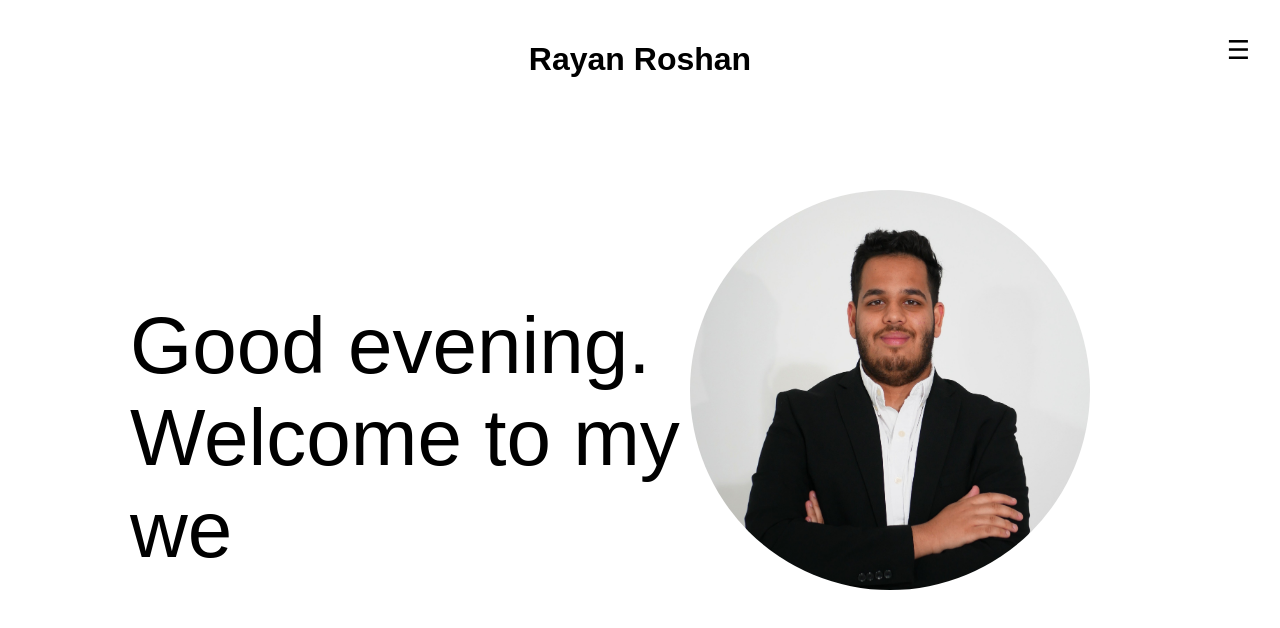
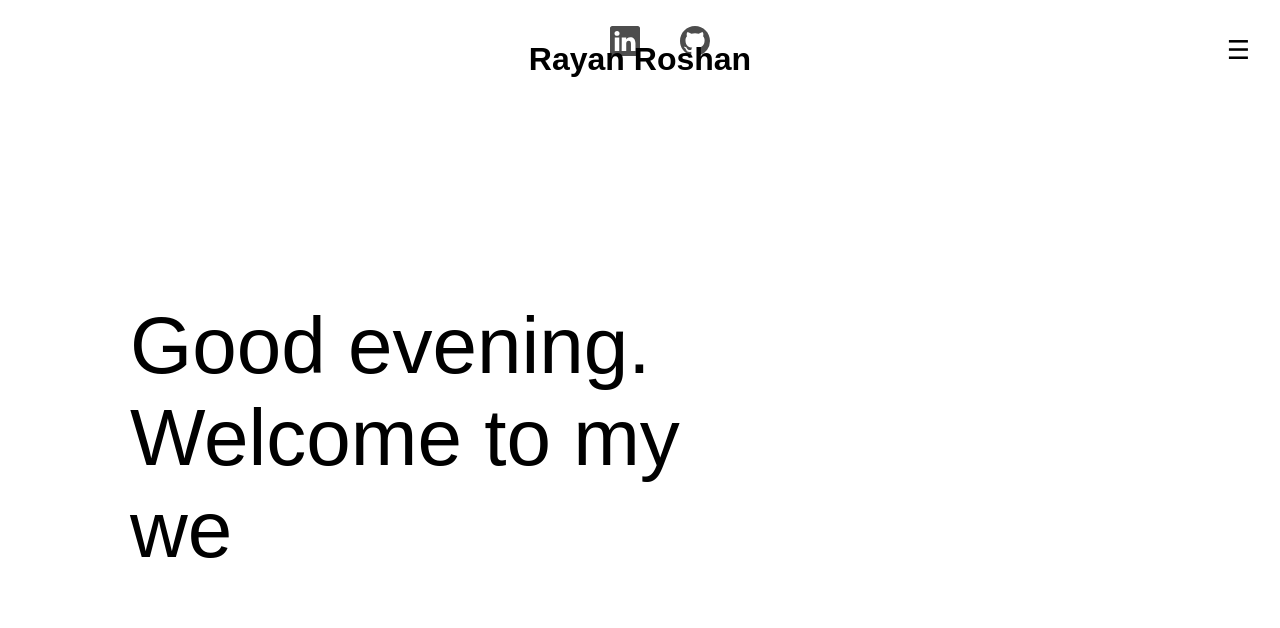
Before and after one commit to Rayan-Roshan21/Rayan_Roshan_website, a React (Vite) app in the folder Rayan_Roshan_Website/: page / in a window 1280 px wide. Shown: the top 628 px of the page. Built offline with nearby package versions, Linux system fonts and the light colour scheme.

Commit message:
Added the infobar and the image

```diff
--- a/Rayan_Roshan_Website/package.json
+++ b/Rayan_Roshan_Website/package.json
@@ -11,7 +11,8 @@
   },
   "dependencies": {
     "react": "^19.1.0",
-    "react-dom": "^19.1.0"
+    "react-dom": "^19.1.0",
+    "styled-components": "^6.1.18"
   },
   "devDependencies": {
     "@eslint/js": "^9.25.0",
--- a/Rayan_Roshan_Website/src/App.css
+++ b/Rayan_Roshan_Website/src/App.css
@@ -20,7 +20,7 @@
 
 .profile-image {
   position: absolute;
-  top: 190px;
+  top: 230px;
   right: 190px;
   width: 400px;
   height: 400px;
--- a/Rayan_Roshan_Website/src/App.jsx
+++ b/Rayan_Roshan_Website/src/App.jsx
@@ -2,7 +2,7 @@
 import './App.css';
 import Sidebar from './Sidebar/Sidebar';
 import profileImage from './assets/profile-image.JPG';
-
+import Tooltip from './Tooltip';
 
 function App() {
   const [introText, setIntroText] = useState('');
@@ -57,12 +57,15 @@
   }, [charIndex, isDeleting, textIndex, texts]);
 
   return (
+    <>
     <div className="App">
       <Sidebar />
       <h1 className="title">Rayan Roshan</h1>
       <div id="intro">{introText}</div>
-      <img className="profile-image" src={profileImage} alt="profile" />
     </div>
+    <div>
+        <Tooltip />
+      </div></>
   );
 }
 
--- /dev/null
+++ b/Rayan_Roshan_Website/src/Tooltip.jsx
@@ -0,0 +1,112 @@
+import React from 'react';
+import styled from 'styled-components';
+
+const Tooltip = () => {
+  return (
+    <StyledWrapper>
+      <ul className="example-2">
+        <li className="icon-content">
+          <a href="https://linkedin.com/" aria-label="LinkedIn" data-social="linkedin">
+            <div className="filled" />
+            <svg xmlns="http://www.w3.org/2000/svg" width={16} height={16} fill="currentColor" className="bi bi-linkedin" viewBox="0 0 16 16" xmlSpace="preserve">
+              <path d="M0 1.146C0 .513.526 0 1.175 0h13.65C15.474 0 16 .513 16 1.146v13.708c0 .633-.526 1.146-1.175 1.146H1.175C.526 16 0 15.487 0 14.854zm4.943 12.248V6.169H2.542v7.225zm-1.2-8.212c.837 0 1.358-.554 1.358-1.248-.015-.709-.52-1.248-1.342-1.248S2.4 3.226 2.4 3.934c0 .694.521 1.248 1.327 1.248zm4.908 8.212V9.359c0-.216.016-.432.08-.586.173-.431.568-.878 1.232-.878.869 0 1.216.662 1.216 1.634v3.865h2.401V9.25c0-2.22-1.184-3.252-2.764-3.252-1.274 0-1.845.7-2.165 1.193v.025h-.016l.016-.025V6.169h-2.4c.03.678 0 7.225 0 7.225z" fill="currentColor" />
+            </svg>
+          </a>
+          <div className="tooltip">LinkedIn</div>
+        </li>
+        <li className="icon-content">
+          <a href="https://www.github.com/" aria-label="GitHub" data-social="github">
+            <div className="filled" />
+            <svg xmlns="http://www.w3.org/2000/svg" width={16} height={16} fill="currentColor" className="bi bi-github" viewBox="0 0 16 16" xmlSpace="preserve">
+              <path d="M8 0C3.58 0 0 3.58 0 8c0 3.54 2.29 6.53 5.47 7.59.4.07.55-.17.55-.38 0-.19-.01-.82-.01-1.49-2.01.37-2.53-.49-2.69-.94-.09-.23-.48-.94-.82-1.13-.28-.15-.68-.52-.01-.53.63-.01 1.08.58 1.23.82.72 1.21 1.87.87 2.33.66.07-.52.28-.87.51-1.07-1.78-.2-3.64-.89-3.64-3.95 0-.87.31-1.59.82-2.15-.08-.2-.36-1.02.08-2.12 0 0 .67-.21 2.2.82.64-.18 1.32-.27 2-.27s1.36.09 2 .27c1.53-1.04 2.2-.82 2.2-.82.44 1.1.16 1.92.08 2.12.51.56.82 1.27.82 2.15 0 3.07-1.87 3.75-3.65 3.95.29.25.54.73.54 1.48 0 1.07-.01 1.93-.01 2.2 0 .21.15.46.55.38A8.01 8.01 0 0 0 16 8c0-4.42-3.58-8-8-8" fill="currentColor" />
+            </svg>
+          </a>
+          <div className="tooltip">GitHub</div>
+        </li>
+      </ul>
+    </StyledWrapper>
+  );
+}
+
+const StyledWrapper = styled.div`
+  ul {
+    list-style: none;
+  }
+
+  .example-2 {
+    display: flex;
+    justify-content: center;
+    align-items: center;
+  }
+  .example-2 .icon-content {
+    margin: 0 10px;
+    position: relative;
+  }
+  .example-2 .icon-content .tooltip {
+    position: absolute;
+    top: -30px;
+    left: 50%;
+    transform: translateX(-50%);
+    color: #fff;
+    padding: 6px 10px;
+    border-radius: 5px;
+    opacity: 0;
+    visibility: hidden;
+    font-size: 14px;
+    transition: all 0.3s ease;
+  }
+  .example-2 .icon-content:hover .tooltip {
+    opacity: 1;
+    visibility: visible;
+    top: -50px;
+  }
+  .example-2 .icon-content a {
+    position: relative;
+    overflow: hidden;
+    display: flex;
+    justify-content: center;
+    align-items: center;
+    width: 50px;
+    height: 50px;
+    border-radius: 50%;
+    color: #4d4d4d;
+    background-color: #fff;
+    transition: all 0.3s ease-in-out;
+  }
+  .example-2 .icon-content a:hover {
+    box-shadow: 3px 2px 45px 0px rgb(0 0 0 / 12%);
+  }
+  .example-2 .icon-content a svg {
+    position: relative;
+    z-index: 1;
+    width: 30px;
+    height: 30px;
+  }
+  .example-2 .icon-content a:hover {
+    color: white;
+  }
+  .example-2 .icon-content a .filled {
+    position: absolute;
+    top: auto;
+    bottom: 0;
+    left: 0;
+    width: 100%;
+    height: 0;
+    background-color: #000;
+    transition: all 0.3s ease-in-out;
+  }
+  .example-2 .icon-content a:hover .filled {
+    height: 100%;
+  }
+
+  .example-2 .icon-content a[data-social="linkedin"] .filled,
+  .example-2 .icon-content a[data-social="linkedin"] ~ .tooltip {
+    background-color: #0274b3;
+  }
+
+  .example-2 .icon-content a[data-social="github"] .filled,
+  .example-2 .icon-content a[data-social="github"] ~ .tooltip {
+    background-color: #24262a;
+  }`;
+
+export default Tooltip;
```
Also changed, not shown: 1 other file (tests, documents, lock files or other folders).
